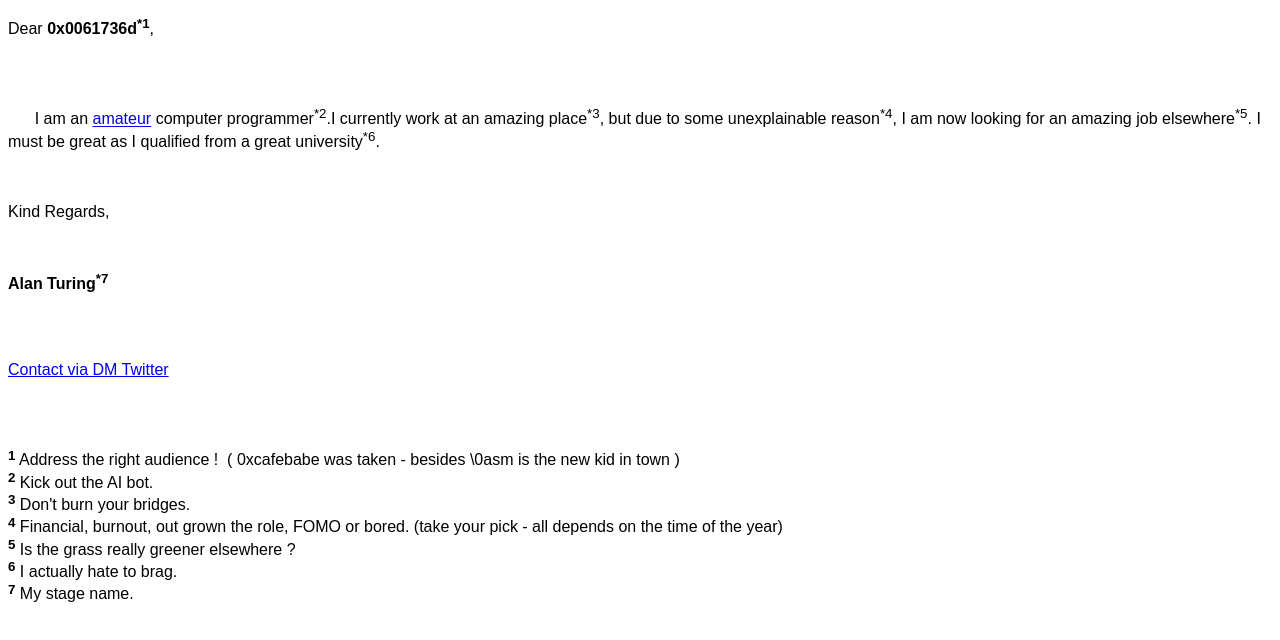
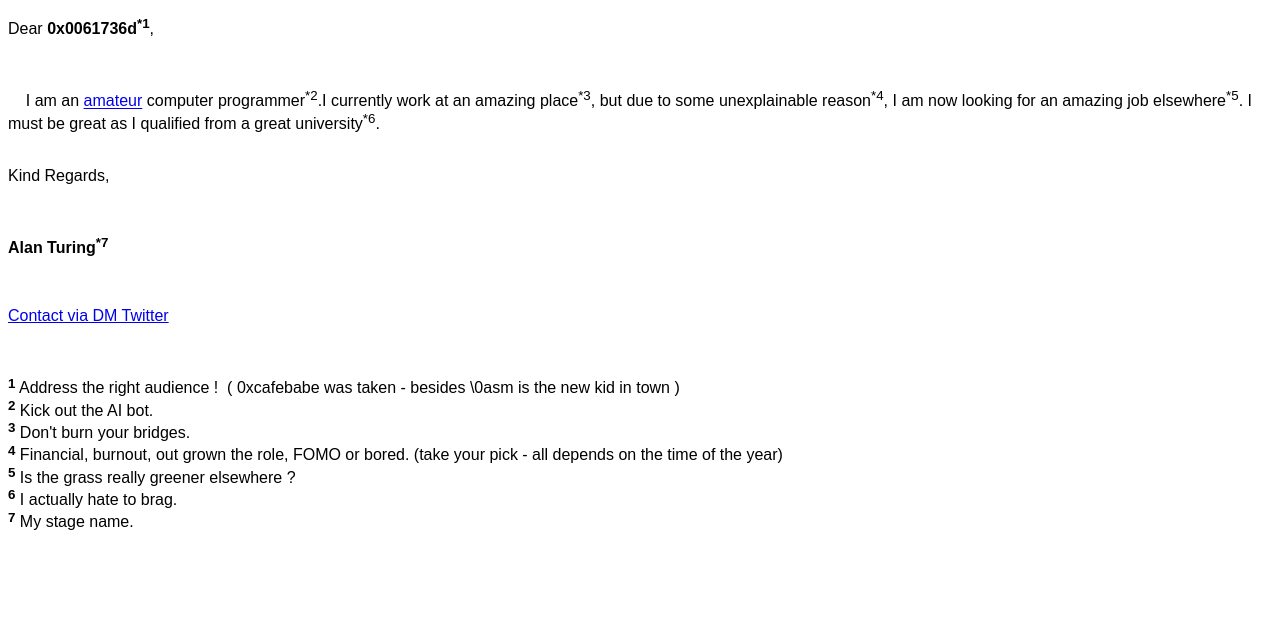
Before and after one commit to 0x0061736d/0x0061736d.github.io, a plain HTML site: page index.html in a window 1280 px wide. Drawn offline with Linux system fonts and the light colour scheme.

Commit message:
Update index.html

```diff
--- a/index.html
+++ b/index.html
@@ -11,23 +11,22 @@
 <p>
 Dear <b>0x0061736d<sup>*1</sup></b>,
 </p>
-<br/><br/>
+<br/>
 <p>
-&nbsp;&nbsp;&nbsp;&nbsp;&nbsp;&nbsp;I am an <a href="https://en.wikipedia.org/wiki/Amateur">amateur</a> computer programmer<sup>*2</sup>.I currently work at an amazing place<sup>*3</sup>, but due to some unexplainable reason<sup>*4</sup>, I am now looking for an amazing job elsewhere<sup>*5</sup>. I must be great as I qualified from a great university<sup>*6</sup>.
+&nbsp;&nbsp;&nbsp;&nbsp;I am an <a href="https://en.wikipedia.org/wiki/Amateur">amateur</a> computer programmer<sup>*2</sup>.I currently work at an amazing place<sup>*3</sup>, but due to some unexplainable reason<sup>*4</sup>, I am now looking for an amazing job elsewhere<sup>*5</sup>. I must be great as I qualified from a great university<sup>*6</sup>.
 <p>
-<br/><br/>
+<br/>
 Kind Regards,
 </p>
 <br/>
 <p>
 <b>Alan Turing<sup>*7</sup></b>
 </p>
-<br/><br/>
+<br/>
 <p>
   <a href="https://twitter.com/direct_messages/create/0x0061736d">Contact via DM Twitter</a>
 </p>
 
-<br/>
 <br/>
 <pre>
 <b><sup>1</sup></b> Address the right audience !  ( 0xcafebabe was taken - besides \0asm is the new kid in town )
```
